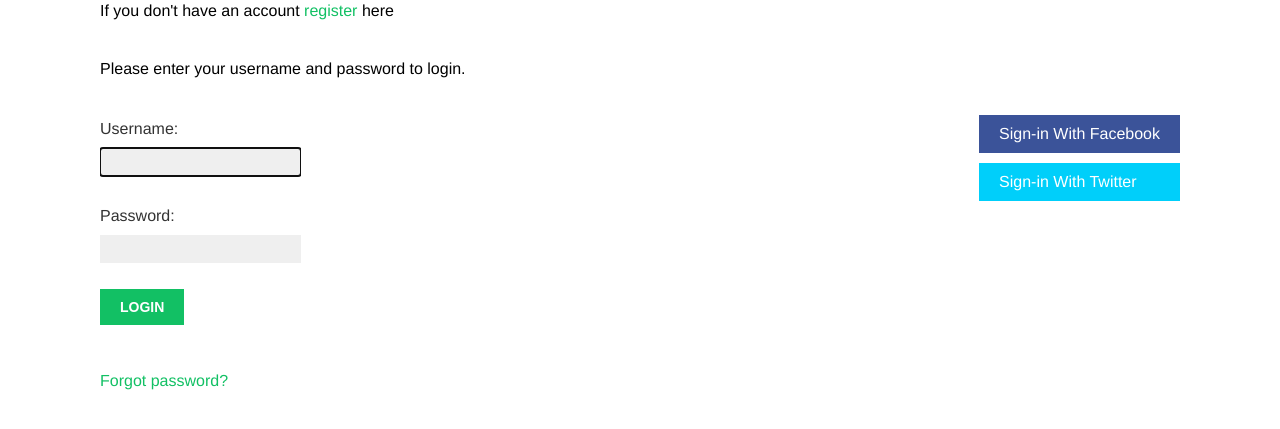
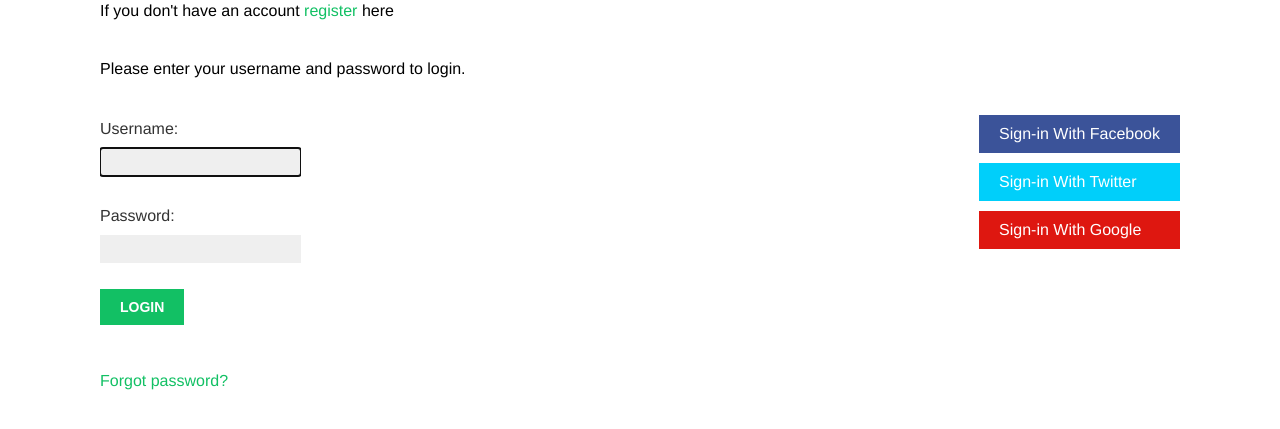
Before and after one commit to pravesh-k/social-site, a Django app: page /account/login/ in a window 1280 px wide. Shown: the part 158-587 px from the top of the page. Run offline with Django 3.2, Linux system fonts and the light colour scheme; some web fonts are replaced.

Commit message:
feature: google signin button

```diff
--- a/account/templates/registration/login.html
+++ b/account/templates/registration/login.html
@@ -35,6 +35,9 @@
             <li class="twitter">
                 <a href="{% url "social:begin" "twitter" %}">Sign-in With Twitter</a>
             </li>
+            <li class="google">
+                <a href="{% url "social:begin" "google-oauth2" %}">Sign-in With Google</a>
+            </li>
         </ul>
     </div>
 {% endblock %}
```
